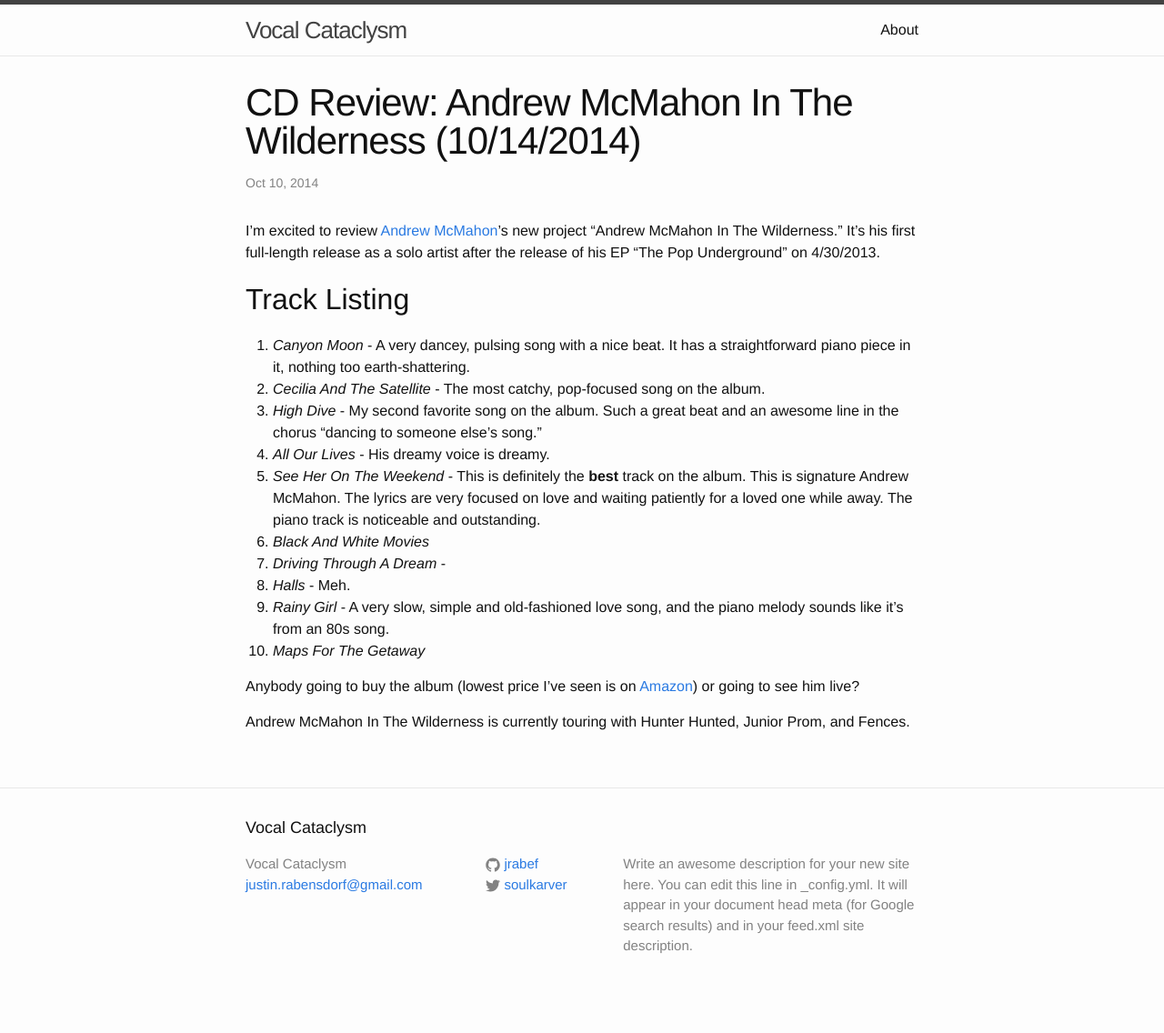
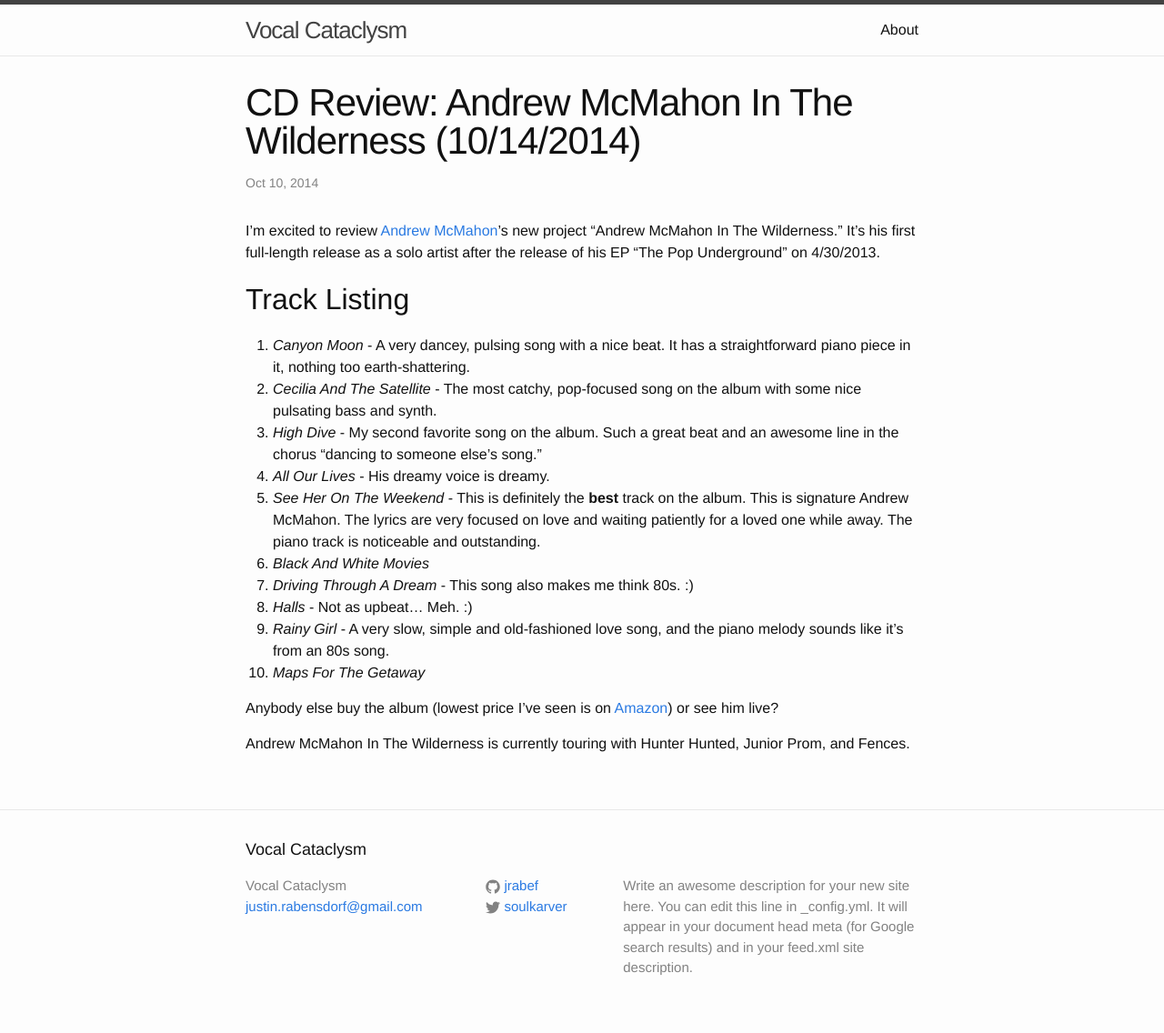
Before and after one commit to jrabef/jrabef.github.io, a Jekyll site: the page built from _posts/2014-10-10-first-cd-review.markdown, in a window 1280 px wide. Shown: the whole page at 91% size. Built offline with Jekyll 4.4.1, drawn with Linux system fonts in a browser that asks for light colours; before the commit the page ends 1112 px from its top, so only the background shows below that.

Commit message:
updated track review

```diff
--- a/_posts/2014-10-10-first-cd-review.markdown
+++ b/_posts/2014-10-10-first-cd-review.markdown
@@ -8,17 +8,17 @@ I'm excited to review [Andrew McMahon][andrew-mcmahon]'s new project "Andrew McM
 
 ## Track Listing
 1. *Canyon Moon* - A very dancey, pulsing song with a nice beat. It has a straightforward piano piece in it, nothing too earth-shattering.
-2. *Cecilia And The Satellite* - The most catchy, pop-focused song on the album.
+2. *Cecilia And The Satellite* - The most catchy, pop-focused song on the album with some nice pulsating bass and synth.
 3. *High Dive* - My second favorite song on the album. Such a great beat and an awesome line in the chorus "dancing to someone else's song."
 4. *All Our Lives* - His dreamy voice is dreamy.
 5. *See Her On The Weekend* - This is definitely the **best** track on the album. This is signature Andrew McMahon. The lyrics are very focused on love and waiting patiently for a loved one while away. The piano track is noticeable and outstanding.
 6. *Black And White Movies*
-7. *Driving Through A Dream* -
-8. *Halls* - Meh.
+7. *Driving Through A Dream* - This song also makes me think 80s. :)
+8. *Halls* - Not as upbeat... Meh. :)
 9. *Rainy Girl* - A very slow, simple and old-fashioned love song, and the piano melody sounds like it's from an 80s song.
 10. *Maps For The Getaway*
 
-Anybody going to buy the album (lowest price I've seen is on [Amazon][amazon-link]) or going to see him live?
+Anybody else buy the album (lowest price I've seen is on [Amazon][amazon-link]) or see him live?
 
 Andrew McMahon In The Wilderness is currently touring with Hunter Hunted, Junior Prom, and Fences.
 
```
